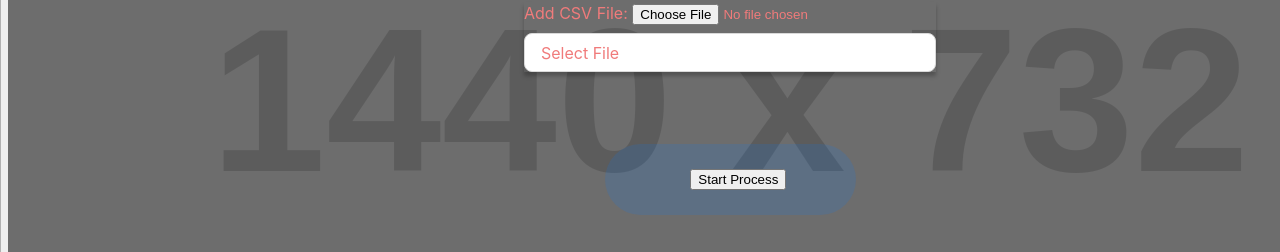
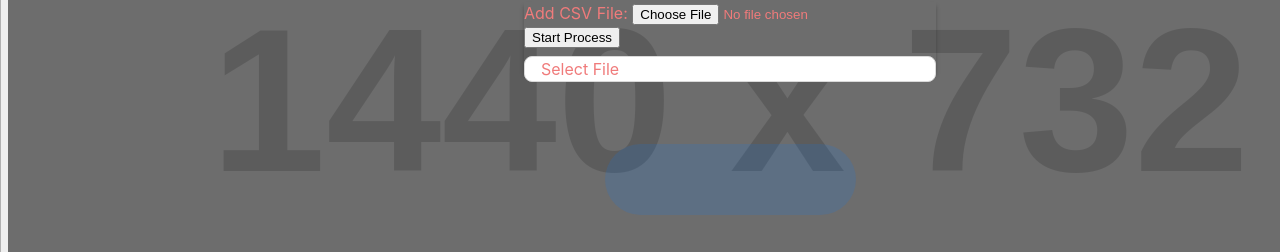
Before and after one commit to Nikhil-Emmanuel/testing, a plain HTML site: page index.html in a window 1280 px wide. Shown: the part 548-800 px from the top of the page. Drawn offline with Linux system fonts and the light colour scheme; placeholder pictures from the web are drawn by us.

Commit message:
Update index.html

```diff
--- a/index.html
+++ b/index.html
@@ -13,8 +13,7 @@
   <div style="width: 251px; height: 91px; padding: 10px; left: 595px; top: 682px; position: absolute; flex-direction: column; justify-content: flex-start; align-items: flex-start; gap: 10px; display: inline-flex">
     <div style="align-self: stretch; height: 71px; flex-direction: column; justify-content: center; align-items: center; gap: 10px; display: flex">
       <div style="align-self: stretch; height: 71px; padding-left: 14px; padding-right: 14px; padding-top: 7px; padding-bottom: 7px; background: rgba(0, 122, 255, 0.15); border-radius: 40px; justify-content: center; align-items: center; gap: 4px; display: inline-flex">
-        <div style="text-align: center; color: #00FF80; font-size: 15px; font-family: Barrio; font-weight: 400; line-height: 20px; word-wrap: break-word">􀊄</div>
-        <div style="color: #00FF80; font-size: 15px; font-family: Barrio; font-weight: 400; line-height: 20px; word-wrap: break-word"><button type="submit">Start Process</button></div>
+        </div>
       </div>
     </div>
   </div>
@@ -24,7 +23,7 @@
         <div style="align-self: stretch; color: #F07B7B; font-size: 16px; font-family: Inter; font-weight: 400; line-height: 22.40px; word-wrap: break-word">
             <form action="/upload" method="post" enctype="multipart/form-data">
   <label for="csvFile">Add CSV File:</label>
-  <input type="file" id="csvFile" name="csvFile" accept=".csv">
+  <input type="file" id="csvFile" name="csvFile" accept=".csv"><button type="submit">Start Process</button>
 </form>
 </div>
         <div style="align-self: stretch; padding-left: 16px; padding-right: 16px; padding-top: 12px; padding-bottom: 12px; background: white; border-radius: 8px; overflow: hidden; border: 1px #D9D9D9 solid; justify-content: flex-start; align-items: center; display: inline-flex">
```
